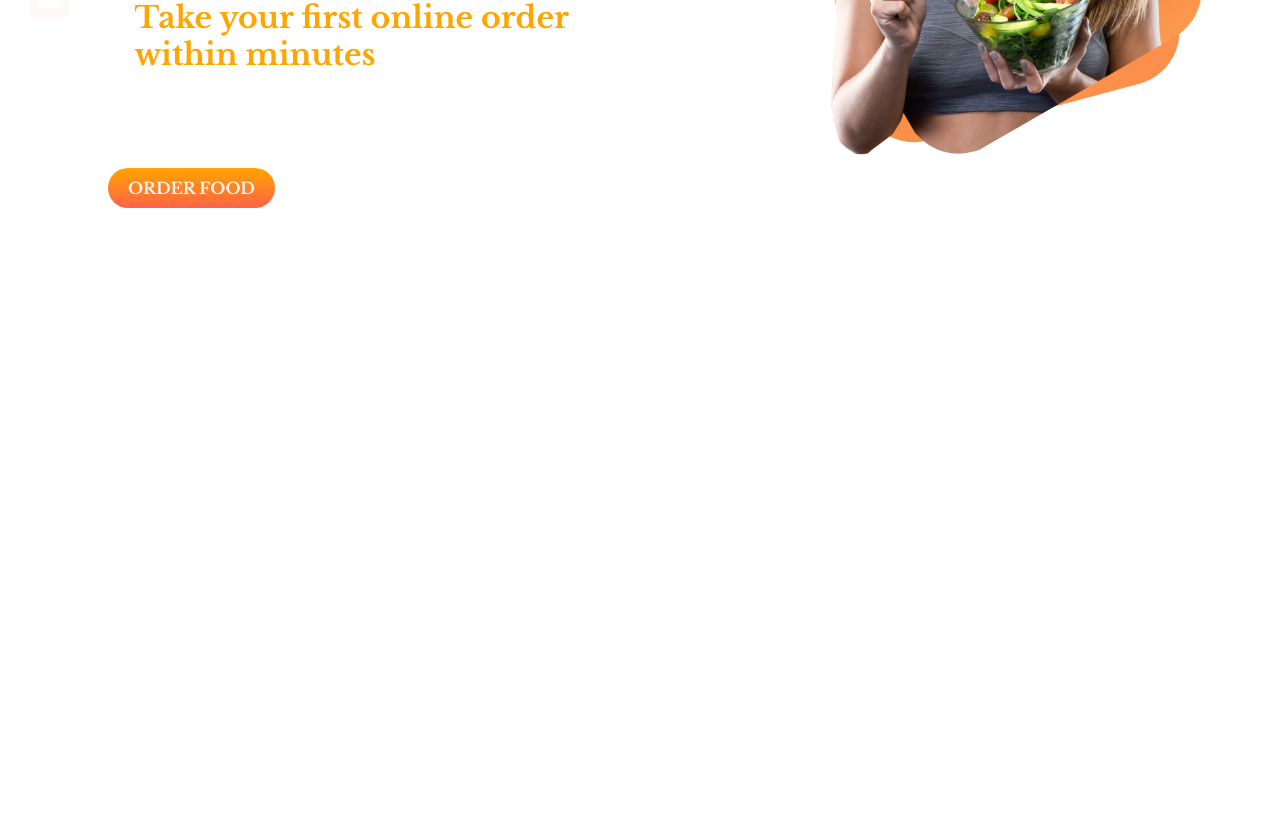
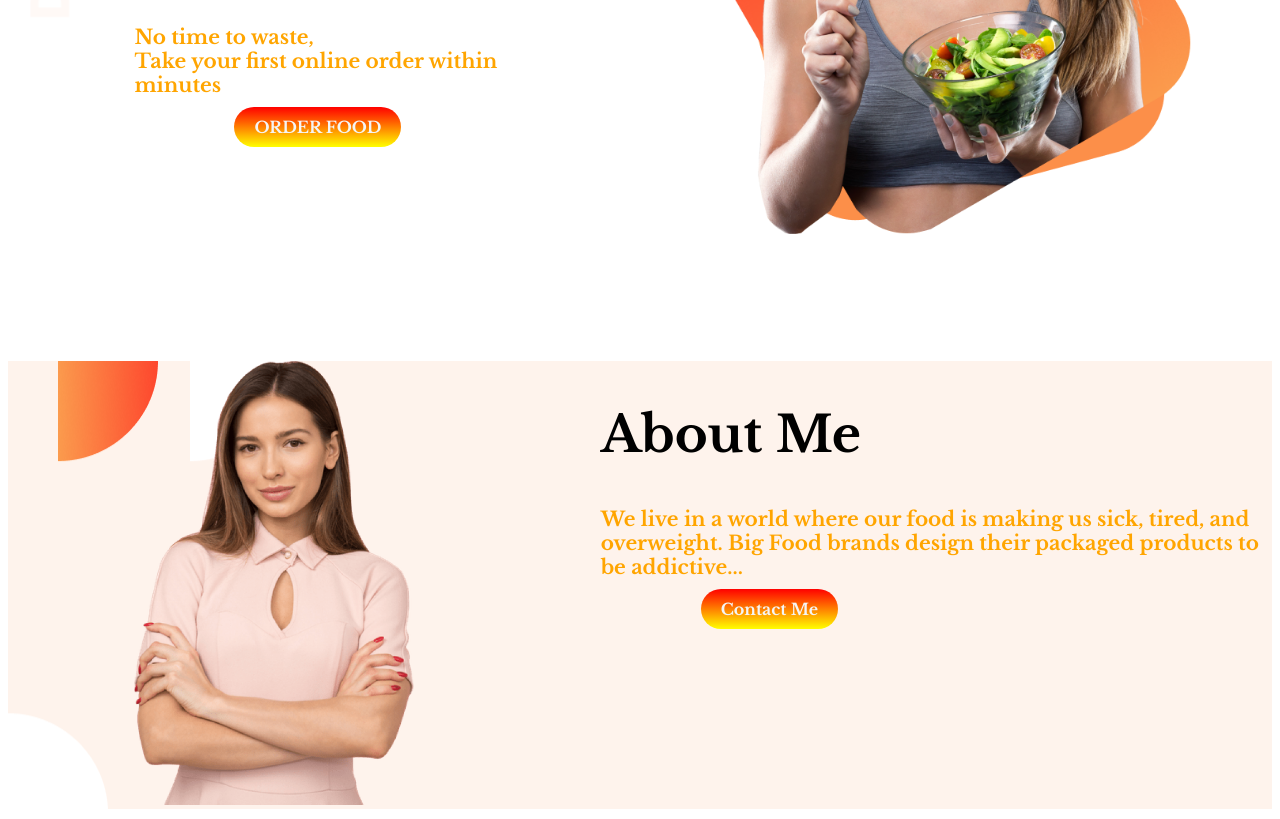
Before and after one commit to saifur1681/food-factory, a plain HTML site: page food-factory/index.html in a window 1280 px wide. Shown: the part 342-1161 px from the top of the page. Before the commit the page ends 800 px from the top, so only its background shows below. Drawn offline with nearby package versions, Linux system fonts and the light colour scheme.

Commit message:
second part

```diff
--- a/food-factory/index.html
+++ b/food-factory/index.html
@@ -14,16 +14,33 @@
 </head>
 
 <body>
-<section class="section">
+<section >
     <div class="food-factory">
         <h1> <span id="skip">Skip</span> The Diet<br> just Eat Healthy <br> With Food Factory</h1>
         <p >No time to waste, <br> Take your first online order within minutes</p>
+        <a class="click" target="_blank" href="https://www.linkedin.com/feed/">ORDER FOOD</a>
     </div>
     <div class="food-factory">
     <img src="images/female/Group 8425.png" alt="">
+
     </div>
 </section>
-<a class="click" target="_blank" href="https://www.linkedin.com/feed/">ORDER FOOD</a>
+
+<section class="background" >
+    <div class="food-factory">
+        <img id="person" src="images/female/Person Image.png" alt="">
+    </div>
+    <div>
+        <h1>About Me</h1>
+        <p>We live in a world where our food is making us sick, tired, and overweight.
+            Big Food brands design their packaged products to be addictive... </p>
+            <a class="click" target="_blank" href="http://www.linkedin.com/feed/">Contact Me</a>
+    </div>
+</section>
+<section>
+    <h1 id="position">My Recipies</h1>
+    <div></div>
+</section>
 </body>
 
 </html>
--- a/food-factory/style.css
+++ b/food-factory/style.css
@@ -7,7 +7,7 @@ h1{
     font-size:50px;
 }
 p{
-    font-size:30px;
+    font-size:20px;
     color:orange;
 }
 #skip{
@@ -22,15 +22,25 @@ p{
     margin-right: 10%;
     padding-right: 10%;
 }
-.section{
+section{
     display:flex;
+    margin-bottom: 100px;
 }
 .click{
     text-decoration: none;
     color: whitesmoke;
     padding: 10px 20px;
     margin-left: 100px;
+    margin-top: 300px;
     border-radius:50px;
-    background-image: linear-gradient(orange, tomato);
+    background-image: linear-gradient( red,yellow);
     font-weight: 800;
 }
+#person{
+    width: 60%;
+}
+
+.background{
+    background-image:url(images/shapes/7.png);
+    background-repeat:no-repeat;
+}
```
